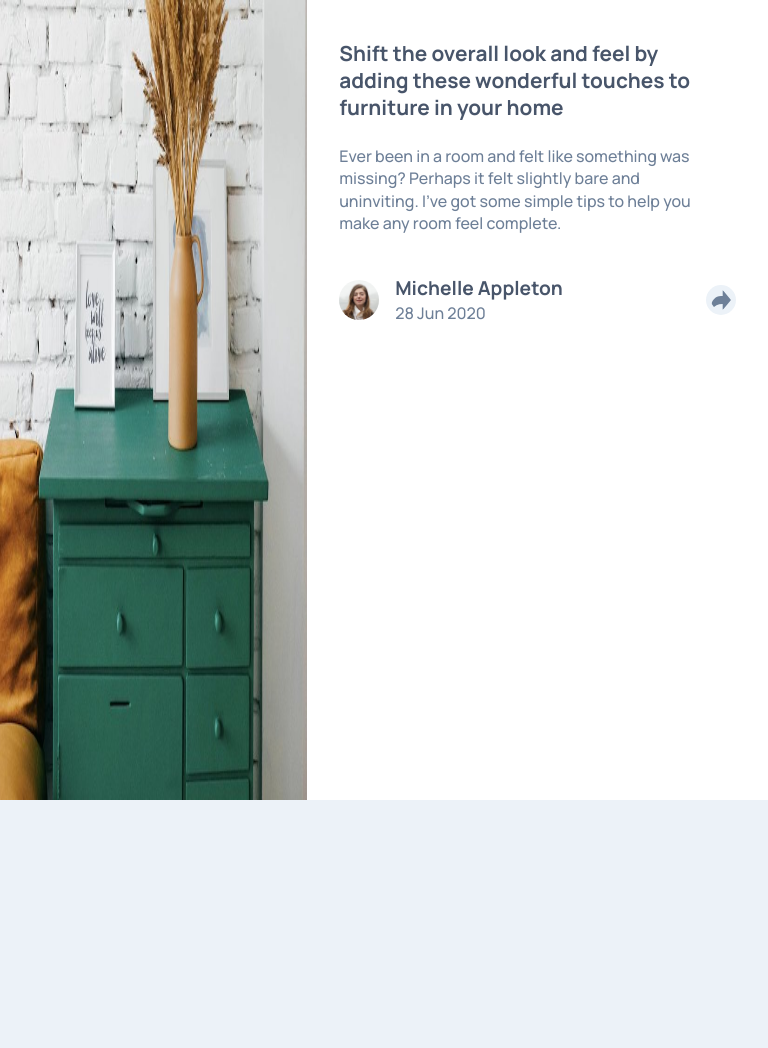
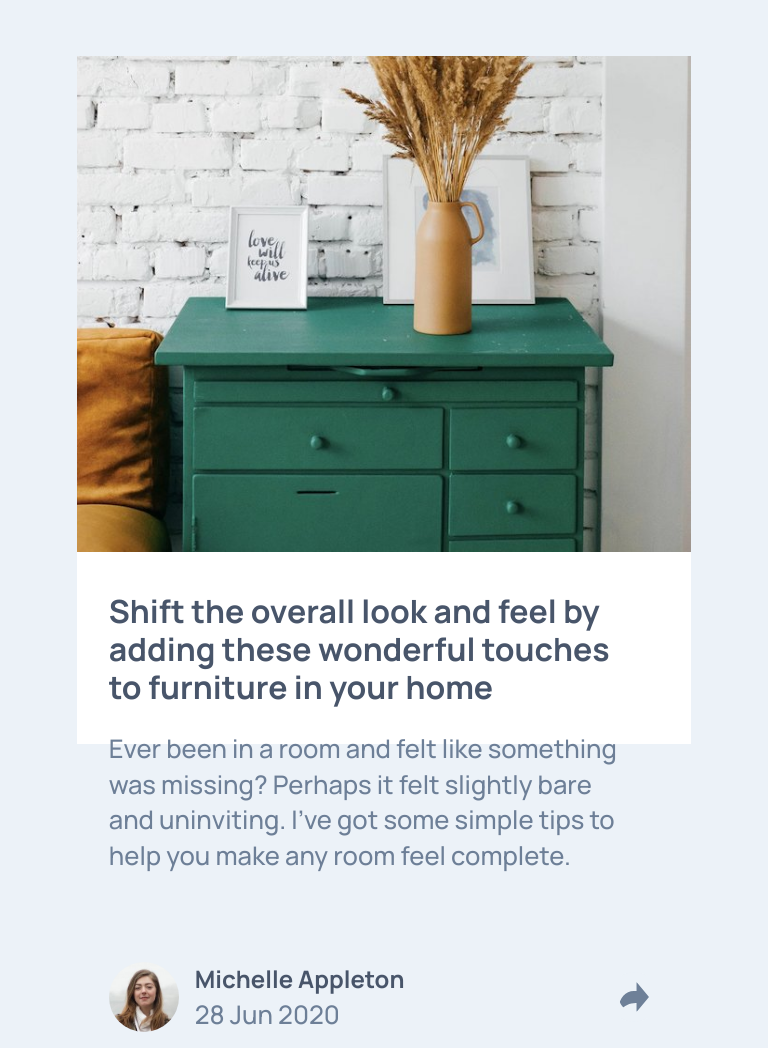
Before and after one commit to hozayves/article-preview-component, a plain HTML site: page index.html in a window 768 px wide. Before the commit the page ends 804 px from the top, so only its background shows below. Drawn offline with Linux system fonts and the light colour scheme.

Commit message:
Make a change and comments other styles

```diff
--- a/css/styles-media.css
+++ b/css/styles-media.css
@@ -99,6 +99,11 @@
 @media screen and (min-width: 360px) {
     .share-content {
         top: 40.5rem;
+    }
+}
+@media screen and (min-width: 375px) {
+    .share-content {
+        top: 37rem;
     }
 }
 @media screen and (min-width: 390px) {
@@ -226,79 +231,108 @@
         display: flex;
     }
 }
-
-@media screen and (min-width: 768px) {
-    .share-content {
-        min-width: 539px;
-        top: -52px;
-        right: 0;
-        left: -39em;
-    }
-}
 @media screen and (min-width: 667px) and (max-width: 896px) {
 
     .article {
-        flex-direction: row;
-        width: 100%;
-        max-height: 100%;
+        flex-direction: column;
+        width: 80%;
+        max-height: 86%;
         height: 100%;
         border-radius: 0;
     }
+
     .article-image {
         flex-basis: 40%;
         height: 100%;
         border-radius: 0;
     }
+
     .article-image img {
         border-radius: 0;
     }
+
     .article-content {
         flex-basis: 60%;
         height: 100vh;
     }
+
     .article-content h1 {
-        font-size: 1.3rem;
-        line-height: 1.3;
+        font-size: 2rem;
+        line-height: 1.2;
     }
+
     .article-content p {
-        font-size: 1rem;
+        font-size: 1.6rem;
     }
+
     .article-author {
-        margin-top: 1rem;
+        margin-top: 4rem;
     }
-    .article-auto-infos > img {
-        height: 40px;
-        width: 40px;
+
+    .article-auto-infos>img {
+        height: 70px;
+        width: 70px;
     }
+
     .article-names h2 {
-        font-size: 1.2rem;
+        font-size: 1.5rem;
     }
+
     .share-container {
+        width: 50px;
+        height: 50px;
+    }
+
+    .shareIcon {
         width: 30px;
         height: 30px;
     }
-    .shareIcon {
-        width: 20px;
-        height: 20px;
-    }
+
     .share-content {
-        min-width: 400px;
-        left: -28.3em;
-        top: -49px;
+        min-width: 654px;
+        top: -40px;
+        right: 0;
+        left: -48em;
         height: 77px;
         border-radius: 0;
     }
+
     .share-content-text {
         font-size: 1rem;
     }
+
     .share-content-links {
         gap: 1rem;
     }
+
     .share-content-links a {
         width: 30px;
         height: 30px;
     }
 }
+/* Ipad mini It's make a problem on mobile view*/
+/* @media only screen and (max-width: 768px) {
+    .article {
+        max-height: 100%;
+    }
+    .article-content h1 {
+        font-size: 2rem;
+        line-height: 1.3;
+    }
+    .share-content {
+        min-width: 615px;
+        top: -83px;
+        right: 0;
+        left: -45em;
+        height: 150px;
+    }
+    .share-content-text {
+        font-size: 2rem;
+    }
+    .share-content-links {
+        gap: 3rem;
+    }
+} */
 /* Media query for large screens */
 @media screen and (min-width: 1440px) {
     .article {
--- a/css/styles.css
+++ b/css/styles.css
@@ -18,6 +18,7 @@ body {
     width: 100vw;
     height: 100vh;
     display: flex;
+    flex-direction: column;
     justify-content: center;
     align-items: center;
     background-color: var(--light-grayish-blue)
```
